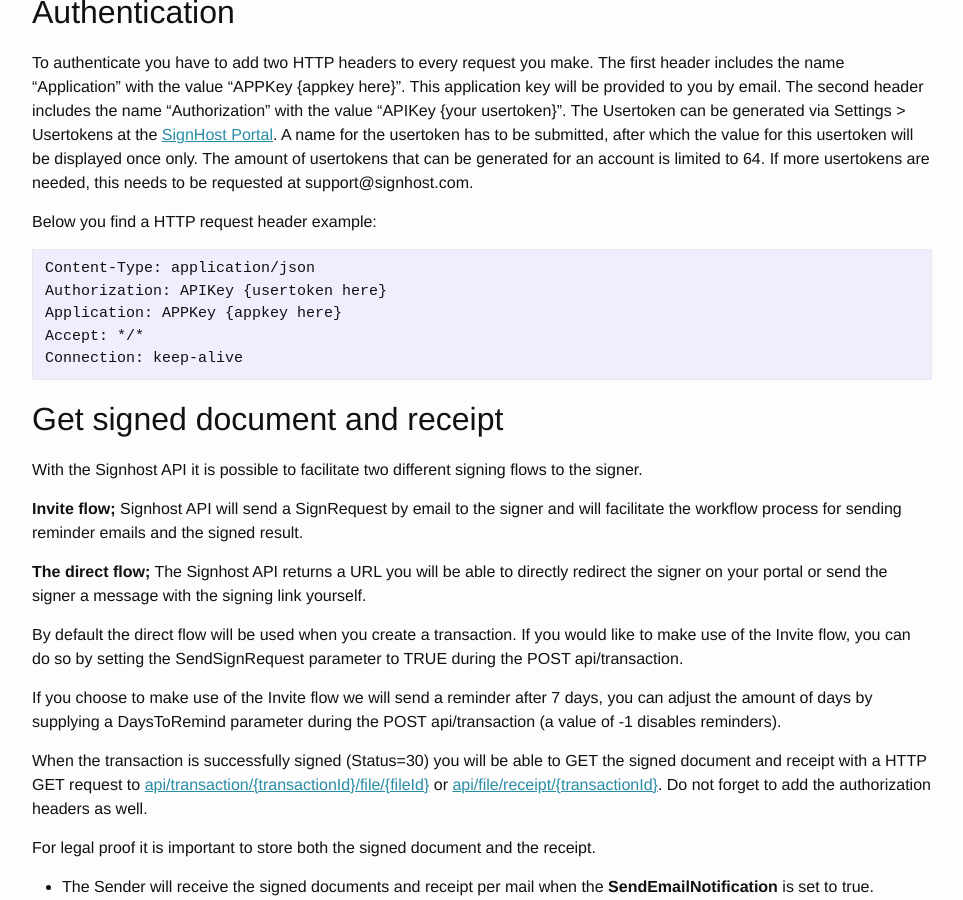
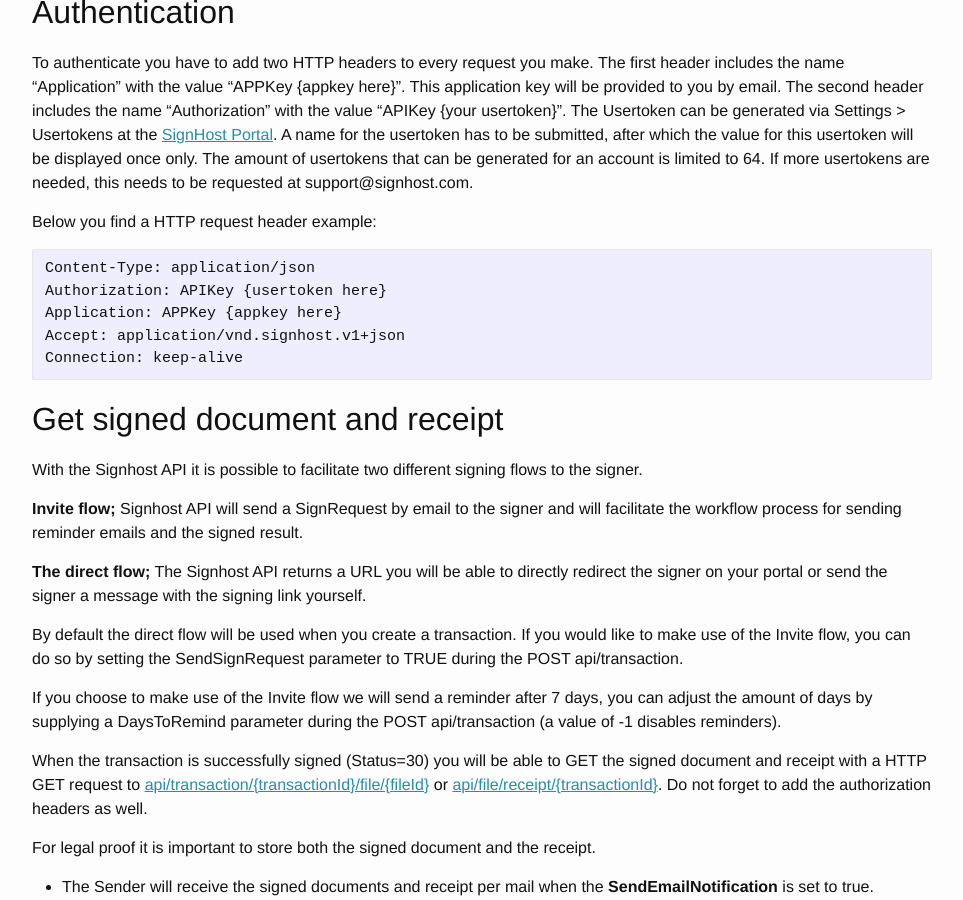
Before and after one commit to markohantula/evidos.github.io, a Jekyll site: the page built from index.md, in a window 1280 px wide and 900 px high, scrolled down 623 px. Shown: the whole window, without its empty margins (158-1121 px from the left). Built offline with Jekyll 4.4.1, drawn with Linux system fonts in a browser that asks for light colours.

Commit message:
Fix sample Accept headers (#70)
Sending in Accept: */* is not advised, so instead we show an example of our versioned headers

```diff
--- a/index.md
+++ b/index.md
@@ -38,7 +38,7 @@
     Content-Type: application/json
     Authorization: APIKey {usertoken here}
     Application: APPKey {appkey here}
-    Accept: */*
+    Accept: application/vnd.signhost.v1+json
     Connection: keep-alive
 
 ## Get signed document and receipt
```
